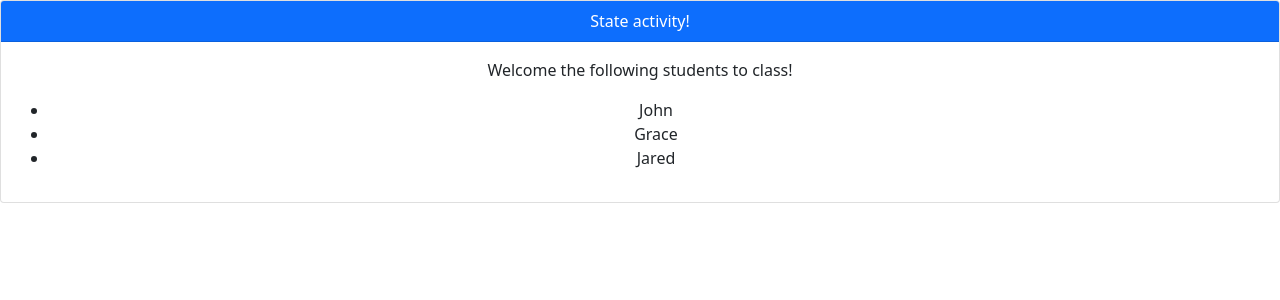
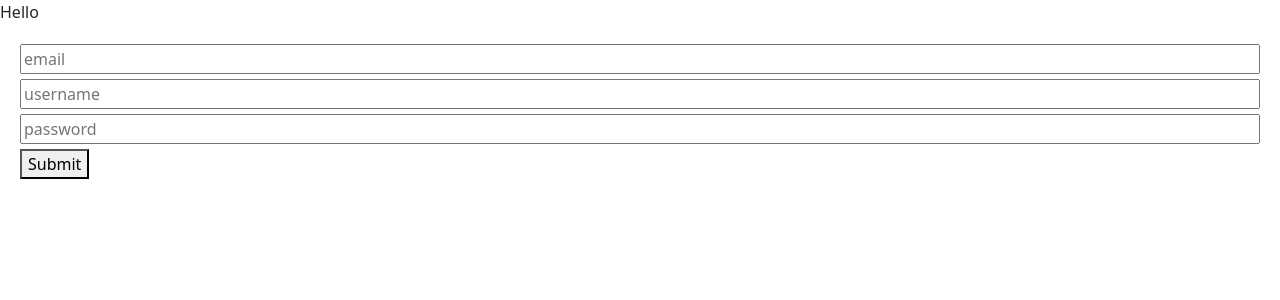
Before and after one commit to mlward639/react-content, a React (Create React App) app: page / in a window 1280 px wide. Shown: the top 300 px of the page. Built offline with nearby package versions, Linux system fonts and the light colour scheme.

Commit message:
unit 20 act 16

```diff
--- a/src/App.js
+++ b/src/App.js
@@ -1,10 +1,8 @@
-import React from "react";
-// First we import Greeting from the components folder
-import Greeting from "./components/Greeting";
+import React from 'react';
+import Form from './components/Form/index';
 
-// Our App component returns the Greeting component
 function App() {
-  return <Greeting />;
+  return <Form />;
 }
 
 export default App;
--- /dev/null
+++ b/src/components/Form/index.js
@@ -0,0 +1,92 @@
+// TODO: Import useState with React
+import React, { useState } from "react";
+import "./style.css";
+
+// Here we import a helper function that will check if the email is valid
+import { checkPassword, validateEmail } from "../../utils/helpers";
+
+function Form() {
+  // Create state variables for the fields in the form
+  // We are also setting their initial values to an empty string
+  const [email, setEmail] = useState("");
+  const [userName, setUserName] = useState("");
+  // TODO: Create a password variable and a function "setPassword" using useState
+  const [password, setPassword] = useState("");
+
+  const [errorMessage, setErrorMessage] = useState("");
+
+  const handleInputChange = (e) => {
+    // Getting the value and name of the input which triggered the change
+    let target = e.target;
+    let inputType = target.name;
+    let inputValue = target.value;
+
+    // Based on the input type, we set the state of either email, username, and password
+    // TODO: Add an else statement to the end that will set the password to the value of 'inputValue'
+    if (inputType === "email") {
+      setEmail(inputValue);
+    } else if (inputType === "userName") {
+      setUserName(inputValue);
+    } else if (inputType === "password") {
+      setPassword(inputValue);
+    }
+  };
+
+  const handleFormSubmit = (e) => {
+    // Preventing the default behavior of the form submit (which is to refresh the page)
+    e.preventDefault();
+    if (!validateEmail(email) || !userName) {
+      setErrorMessage("Fill out email and username please!");
+    } else if (!checkPassword(password)) {
+      setErrorMessage(
+        `Choose a more secure password for the account: ${userName}`
+      );
+    } else {
+      alert(`Hello ${userName}`);
+    }
+
+    setUserName("");
+    // TODO: Set the password back to an empty string after the user clicks submit
+    setEmail("");
+    setPassword("");
+  };
+
+  return (
+    <div>
+      <p>Hello {userName}</p>
+      <form className="form">
+        <input
+          value={email}
+          name="email"
+          onChange={handleInputChange}
+          type="email"
+          placeholder="email"
+        />
+        <input
+          value={userName}
+          name="userName"
+          onChange={handleInputChange}
+          type="text"
+          placeholder="username"
+        />
+        {/* TODO Add another input field with a value, name, type, and placeholder of "password" */}
+        <input
+          value={password}
+          name="password"
+          onChange={handleInputChange}
+          type="text"
+          placeholder="password"
+        />
+        {/* TODO Add a `onChange` attribute with a value of `handleInputChange` */}
+        <button onClick={handleFormSubmit}>Submit</button>
+      </form>
+      {errorMessage && (
+        <div>
+          <p className="error-text">{errorMessage}</p>
+        </div>
+      )}
+    </div>
+  );
+}
+
+export default Form;
--- /dev/null
+++ b/src/components/Form/style.css
@@ -0,0 +1,10 @@
+.form {
+  margin: 20px;
+}
+
+.form input {
+  display: block;
+  margin-top: 5px;
+  margin-bottom: 5px;
+  width: 100%;
+}
--- a/src/components/Greeting.js
+++ /dev/null
@@ -1,30 +0,0 @@
-// We have to first import `useState` with React in order to take advantage of the hook
-import React, { useState } from "react";
-
-function Greeting() {
-  // TODO: Convert `greeting` to a state variable using the useState hook. Give it a initial value of 'Welcome the following students to class!'
-  const [greeting, setGreeting] = useState(
-    "Welcome the following students to class!"
-  );
-
-  // TODO: Convert `group` to a state variable using the useState hook. Set to an initial value to an array including three students in your class. (ex. ["John", "Grace", "Jared"])
-  const [group, setGroup] = useState(["John", "Grace", "Jared"]);
-
-  return (
-    <div className="card text-center">
-      <div className="card-header bg-primary text-white">State activity!</div>
-      <div className="card-body">
-        {/* TODO: Fix the `p` tag below to instead render the `greeting` variable */}
-        <p className="card-text">{greeting}</p>
-        <ul>
-          {/* TODO: Fix the list below so that each member of your group is accessed from the `group` array */}
-          <li>{group[0]}</li>
-          <li>{group[1]}</li>
-          <li>{group[2]}</li>
-        </ul>
-      </div>
-    </div>
-  );
-}
-
-export default Greeting;
--- a/src/index.js
+++ b/src/index.js
@@ -1,7 +1,6 @@
 import React from 'react';
 import ReactDOM from 'react-dom';
 import App from './App';
-// Here we import bootstrap for access to some additional styling
 import 'bootstrap/dist/css/bootstrap.min.css';
 
 ReactDOM.render(<App />, document.getElementById('root'));
--- /dev/null
+++ b/src/utils/helpers.js
@@ -0,0 +1,12 @@
+export function validateEmail(email) {
+  const re = /^(([^<>()[\]\\.,;:\s@"]+(\.[^<>()[\]\\.,;:\s@"]+)*)|(".+"))@((\[[0-9]{1,3}\.[0-9]{1,3}\.[0-9]{1,3}\.[0-9]{1,3}\])|(([a-zA-Z\-0-9]+\.)+[a-zA-Z]{2,}))$/;
+  return re.test(String(email).toLowerCase());
+}
+
+export function checkPassword(input) {
+  const passw = /^[A-Za-z]\w{7,14}$/;
+  if (input.match(passw)) {
+    return true;
+  }
+  return false;
+}
```
